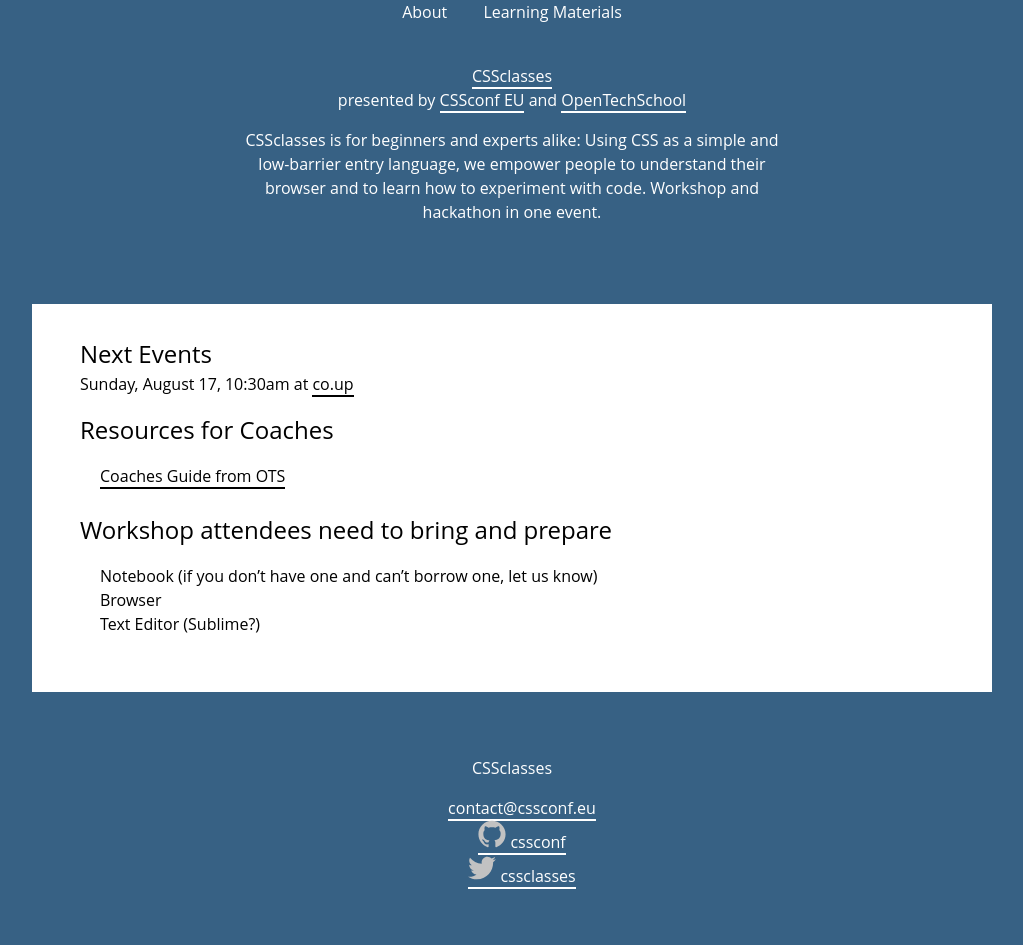
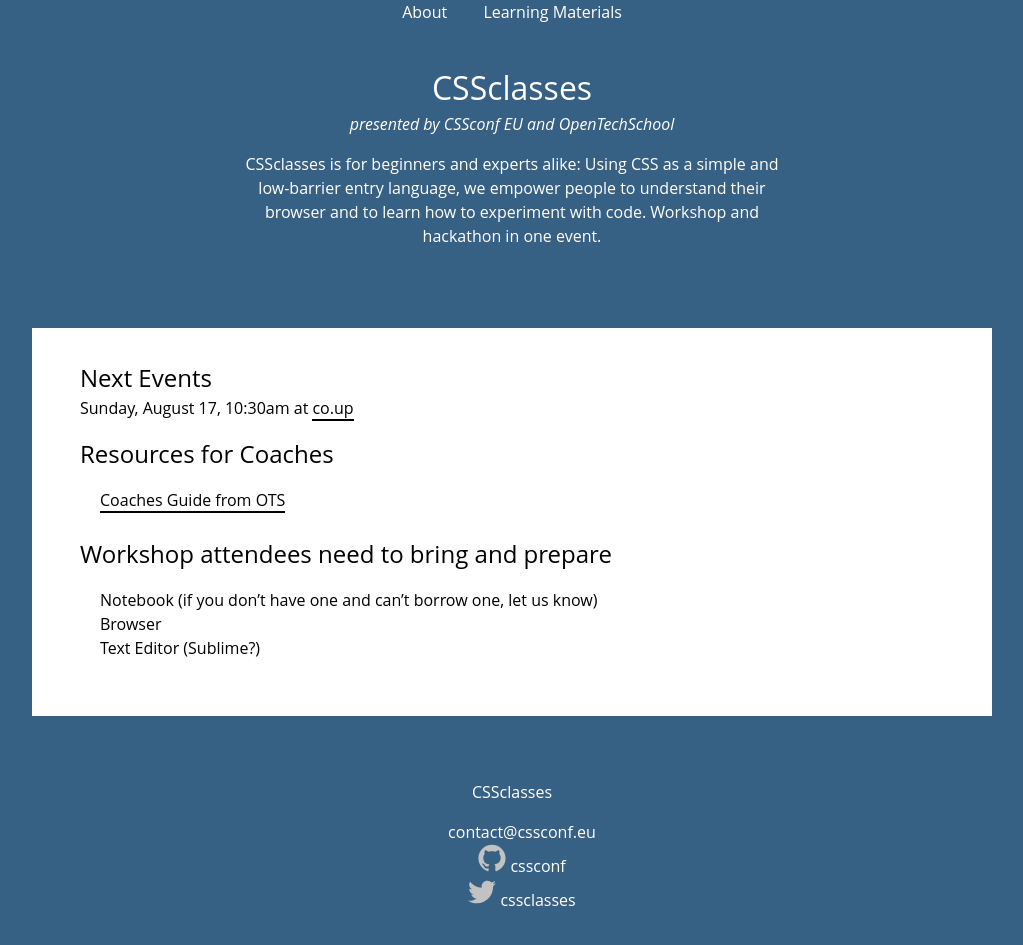
Before and after one commit to cssconf/CSSclasses--old, a Jekyll site: the page built from index.html, in a window 1280 px wide and 1000 px high. Shown: the top 945 px of the window, without its empty margins (128-1151 px from the left). Built offline with Jekyll 4.4.1, drawn with Linux system fonts in a browser that asks for light colours.

```diff
--- a/_includes/header.html
+++ b/_includes/header.html
@@ -9,7 +9,7 @@
 <header class="site-header">
 
   <a class="site-title" href="{{ site.baseurl }}/">{{ site.title }}</a>
-  <p>
+  <p class="site-byline">
     presented by <a href="http://2014.cssconf.eu/">CSSconf EU</a> and <a href="http://www.opentechschool.org/">OpenTechSchool</a>
   </p>
   <p>
--- a/css/screen.css
+++ b/css/screen.css
@@ -147,6 +147,16 @@ ul {
   background-color: red;
 }
 
+/* line 62, ../_sass/_typography.scss */
+.site-title {
+  font-size: 2em;
+}
+
+/* line 66, ../_sass/_typography.scss */
+.site-byline {
+  font-style: italic;
+}
+
 /* line 11, ../_sass/screen.scss */
 * {
   box-sizing: border-box;
@@ -172,32 +182,33 @@ a:hover, a:focus {
   opacity: .7;
 }
 
-/* line 31, ../_sass/screen.scss */
+/* line 32, ../_sass/screen.scss */
 .site-header a, .site-footer a, .site-nav a {
   color: #fff;
+  border-bottom: 0;
 }
 
-/* line 36, ../_sass/screen.scss */
+/* line 38, ../_sass/screen.scss */
 .site-header, .site-footer, .main-content {
   max-width: 40em;
   margin: 2em auto;
 }
 
-/* line 40, ../_sass/screen.scss */
+/* line 42, ../_sass/screen.scss */
 .site-header, .site-footer {
   color: #FFF;
   text-align: center;
   padding: 1em;
 }
 
-/* line 45, ../_sass/screen.scss */
+/* line 47, ../_sass/screen.scss */
 .main-content {
   max-width: 60em;
   padding: 1em;
   background-color: #FFF;
 }
 
-/* line 51, ../_sass/screen.scss */
+/* line 53, ../_sass/screen.scss */
 .site-nav {
   position: fixed;
   top: 0;
@@ -206,23 +217,23 @@ a:hover, a:focus {
   background: #376184;
   text-align: center;
 }
-/* line 58, ../_sass/screen.scss */
+/* line 60, ../_sass/screen.scss */
 .site-nav a {
   padding: .5em 1em;
   border: 0;
 }
 
-/* line 66, ../_sass/screen.scss */
+/* line 68, ../_sass/screen.scss */
 .icon svg {
   width: 28px;
 }
 
-/* line 72, ../_sass/screen.scss */
+/* line 74, ../_sass/screen.scss */
 .sidebyside {
   display: block;
   position: relative;
 }
-/* line 75, ../_sass/screen.scss */
+/* line 77, ../_sass/screen.scss */
 .sidebyside:before {
   content: ' ';
   position: absolute;
@@ -233,7 +244,7 @@ a:hover, a:focus {
   display: block;
   z-index: 0;
 }
-/* line 85, ../_sass/screen.scss */
+/* line 87, ../_sass/screen.scss */
 .sidebyside .description {
   width: 50%;
   display: inline-block;
@@ -246,7 +257,7 @@ a:hover, a:focus {
   -webkit-user-select: none;
   user-select: none;
 }
-/* line 97, ../_sass/screen.scss */
+/* line 99, ../_sass/screen.scss */
 .sidebyside .highlight {
   width: 49%;
   display: inline-block;
@@ -256,29 +267,29 @@ a:hover, a:focus {
   z-index: 1;
   position: relative;
 }
-/* line 106, ../_sass/screen.scss */
+/* line 108, ../_sass/screen.scss */
 .sidebyside .highlight pre {
   margin: 0;
 }
 
 @media screen and (min-width: 25em) {
-  /* line 112, ../_sass/screen.scss */
+  /* line 114, ../_sass/screen.scss */
   .site-header, .site-footer {
     padding: 2em 2em;
   }
 
-  /* line 115, ../_sass/screen.scss */
+  /* line 117, ../_sass/screen.scss */
   .main-content {
     padding: 2em 2em;
   }
 }
 @media screen and (min-width: 42.5em) {
-  /* line 120, ../_sass/screen.scss */
+  /* line 122, ../_sass/screen.scss */
   .site-header, .site-footer {
     padding: 2em 3em;
   }
 
-  /* line 123, ../_sass/screen.scss */
+  /* line 125, ../_sass/screen.scss */
   .main-content {
     padding: 2em 3em;
   }
```
Also changed, not shown: _sass/_typography.scss (+8 -0 lines), _sass/screen.scss (+5 -3 lines).
